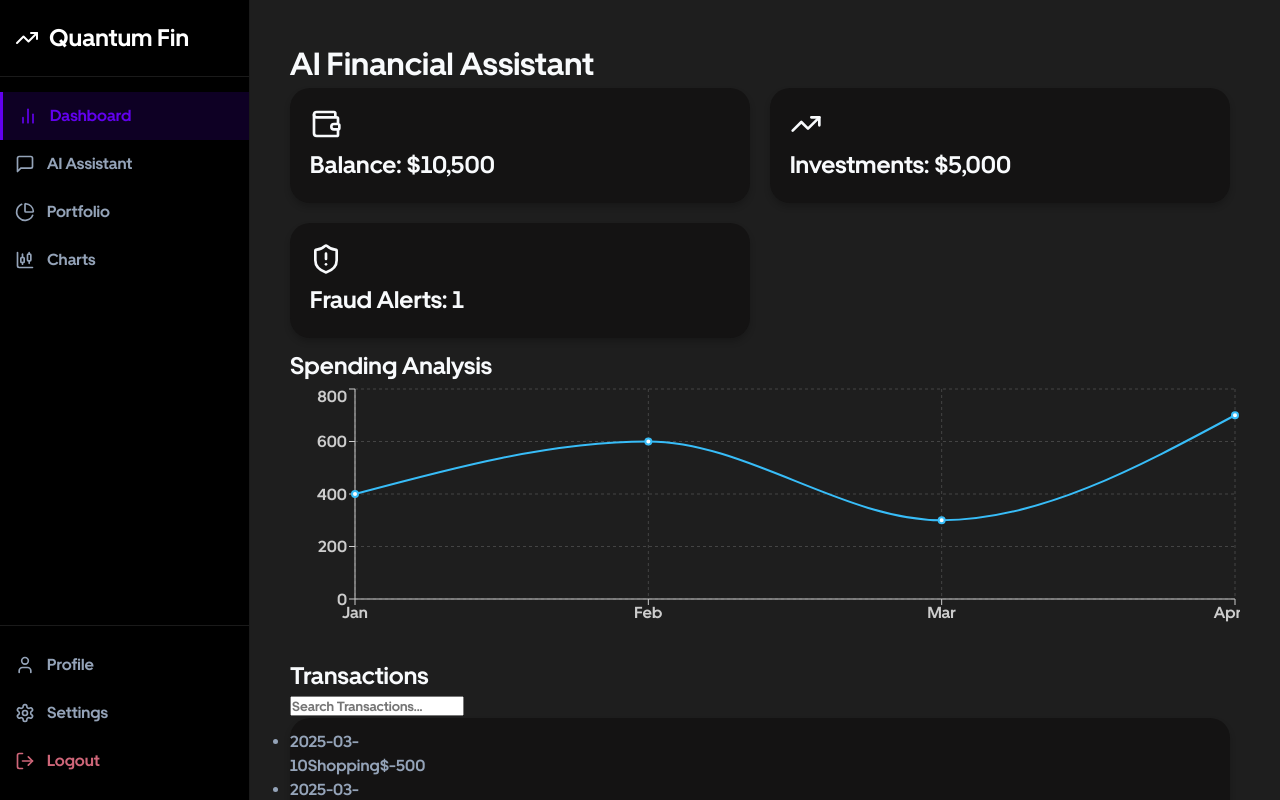
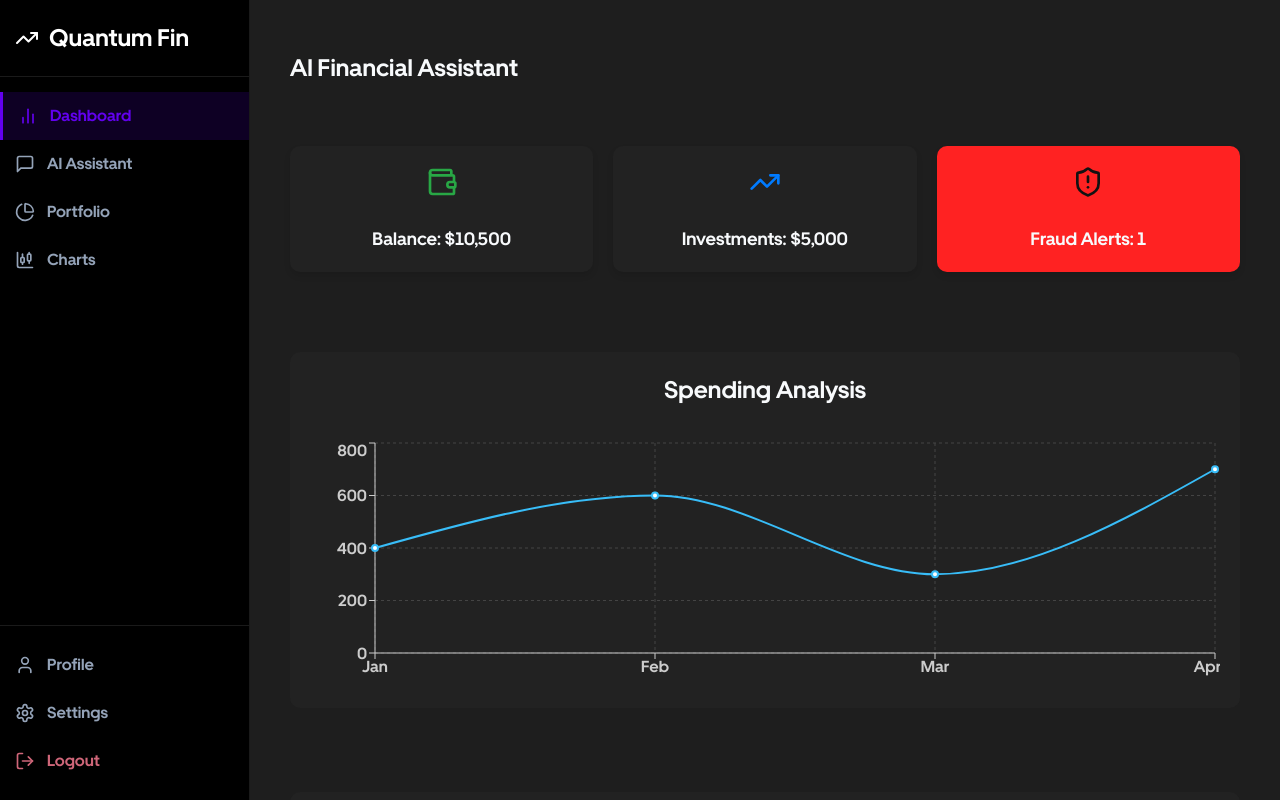
Before and after one commit to Ravitheja1289-dot/HackStack, a React (Vite) app in the folder my-app/: page /dashboard in a window 1280 px wide. Built offline with nearby package versions, Linux system fonts and the light colour scheme.

Commit message:
Minor changes

```diff
--- a/my-app/src/App.jsx
+++ b/my-app/src/App.jsx
@@ -5,7 +5,7 @@ import Dashboard from './components/Dashboard';
 import Chatbot from './components/Chatbot';
 import Portfolio from './components/Portfolio';
 import Charts from './components/Charts';
-import './App.css';
+// import './App.css';
 
 const App = () => {
   return (
--- a/my-app/src/components/Dashboard.css
+++ b/my-app/src/components/Dashboard.css
@@ -1,181 +1,161 @@
-:root {
-  --background-color: #121212;
-  --card-background: #141313;
-  --text-color: #E0E0E0;
-  --secondary-text-color: #B0B0B0;
-  --primary-accent: #BB86FC;
-  --positive-color: #03DAC5;
-  --negative-color: #CF6679;
-  --border-color: #333;
+/* Global Styles */
+@font-face {
+  font-family: Uber;
+  src: url("UberMove-Bold.ttf");
+}
+* {
+  margin: 0;
+  padding: 0;
+  box-sizing: border-box;
+  font-family: Uber;
 }
 
 body {
-  background-color: var(--background-color);
-  color: var(--text-color);
-  font-family: Arial, sans-serif;
-  margin: 0;
-  padding: 0;
+  background-color: #121212;
+  color: white;
 }
 
+/* Dashboard Layout */
 .dashboard {
   padding: 20px;
+  max-width: 1200px;
+  margin: auto;
+  display: flex;
+  justify-content: center;
+  /* align-items: center; */
+  flex-direction: column;
+  gap: 30px;
 }
 
-.dashboard-header {
+.header {
   display: flex;
   justify-content: space-between;
   align-items: center;
-  padding-bottom: 20px;
-  border-bottom: 1px solid var(--border-color);
+  padding: 10px 0;
 }
 
-.date-info {
-  display: flex;
-  align-items: center;
-  gap: 8px;
-  color: var(--secondary-text-color);
+.title {
+  font-size: 24px;
+  font-weight: bold;
 }
 
-.quick-stats {
-  display: grid;
-  grid-template-columns: repeat(auto-fit, minmax(200px, 1fr));
+/* Grid Layout for Cards */
+.grid-container {
+  display: flex;
   gap: 20px;
+  justify-content: space-between;
   margin-top: 20px;
 }
 
-.stat-card {
-  background-color: rgb(33, 31, 31);
+.card {
+  background: #222;
   padding: 20px;
   border-radius: 10px;
-  box-shadow: 0 4px 6px rgba(0, 0, 0, 0.2);
-  display: flex;
-  align-items: center;
-  gap: 15px;
+  text-align: center;
+  flex: 1;
 }
 
-.stat-icon {
+.card h2 {
+  font-size: 18px;
+  margin-top: 10px;
+}
+
+.icon {
+  margin-bottom: 10px;
+}
+
+.green { color: #28a745; }
+.blue { color: #007bff; }
+.red { color: #121212; }
+.yellow { color: #ffc107; }
+
+/* Fraud Alert Animation */
+.card.alert {
+  animation: blink 1s infinite alternate;
+}
+
+@keyframes blink {
+  from { background: #ff5555; }
+  to { background: #ff2222; }
+}
+
+/* Charts */
+.chart-container, .pie-chart-container {
+  margin-top: 30px;
+  /* margin-bottom: 30px; */
+  display: flex;
+  justify-content: center;
+  align-items: center;
+  flex-direction: column;
+  gap: 30px;
+  padding: 20px;
+  background: #222;
+  border-radius: 10px;
+}
+
+/* Transactions */
+.transactions-container {
+  margin-top: 30px;
+  padding: 20px;
+  background: #222;
+  border-radius: 10px;
+  display: flex;
+  justify-content: center;
+  /* align-items: center; */
+  gap: 30px;
+  flex-direction: column;
+}
+
+.search-box {
+  width: 100%;
   padding: 10px;
-  border-radius: 50%;
-  background-color: var(--primary-accent);
+  margin-bottom: 10px;
+  border: 1px solid #ccc;
+  border-radius: 5px;
+  background: #333;
+  color: white;
+}
+
+ul {
+  list-style: none;
+}
+
+.transaction {
+  display: flex;
+  justify-content: space-between;
+  padding: 10px;
+  border-bottom: 1px solid #444;
+}
+
+.transaction.fraud {
+  color: #dc3545;
+  font-weight: bold;
+}
+
+/* AI Chat Assistant */
+.assistant {
+  margin-top: 30px;
+  text-align: center;
+  display: flex;
+  justify-content: center;
+  align-items: center;
+}
+
+.chat-button {
   display: flex;
   align-items: center;
   justify-content: center;
+  background: #6a0dfc;
+  color: white;
+  font-size: 18px;
+  font-weight: bold;
+  padding: 15px 30px;
+  border-radius: 10px;
+  cursor: pointer;
+  transition: all 0.3s ease-in-out;
+  border: none;
 }
 
-.stat-info h3 {
-  margin: 0;
-  font-size: 14px;
-  color: var(--secondary-text-color);
+.chat-button:hover {
+  background: #590bc4;
 }
-
-.stat-info h2 {
-  margin: 5px 0;
-  font-size: 20px;
-}
-
-.trend {
-  display: flex;
-  align-items: center;
-  gap: 5px;
-  font-size: 14px;
-}
-
-.trend.positive {
-  color: var(--positive-color);
-}
-
-.trend.negative {
-  color: var(--negative-color);
-}
-
-.dashboard-row {
-  display: flex;
-  flex-wrap: wrap;
-  gap: 20px;
-  margin-top: 20px;
-}
-
-.card1 {
-  background-color: var(--card-background);
-  padding: 20px;
-  border-radius: 20px;
-  box-shadow: 0 4px 6px rgba(0, 0, 0, 0.2);
-  flex: 1;
-  margin-right: 10px;
-  margin-bottom: 10px;
-  min-width: 300px;
-}
-.grid-container
-{
-  display: grid;
-  grid-template-columns: 1fr 1fr;
-  gap: 10px;
-}
-.card-title {
-  display: flex;
-  align-items: center;
-  gap: 10px;
-  font-size: 16px;
-  margin-bottom: 15px;
-}
-
-.transactions-list {
-  max-height: 300px;
-  overflow-y: auto;
-}
-
-.transaction-item {
-  display: flex;
-  align-items: center;
-  padding: 10px;
-  border-bottom: 1px solid var(--border-color);
-}
-
-.transaction-icon {
-  padding: 8px;
-  border-radius: 50%;
-  background-color: var(--primary-accent);
-  display: flex;
-  align-items: center;
-  justify-content: center;
-}
-
-.transaction-details {
-  margin-left: 10px;
-  flex-grow: 1;
-}
-.transaction-header{
-  background-color: var(--card-background);
-  padding: 20px;
-  border-radius: 20px;
-  box-shadow: 0 4px 6px rgba(0, 0, 0, 0.2);
-  flex: 1;
-  margin-right: 10px;
-  margin-bottom: 10px;
-  min-width: 300px;
-
-}
-
-.insight-item {
-  padding: 10px;
-  border-radius: 5px;
-  background-color: rgba(255, 255, 255, 0.1);
-  margin-bottom: 10px;
-}
-
-.button {
-  background-color: var(--primary-accent);
-  color: #fff;
-  padding: 10px 15px;
-  border: none;
-  border-radius: 5px;
-  cursor: pointer;
-  margin-top: 10px;
-}
-
-.button:hover {
-  background-color: #9a67ea;
-}
-.portfolio-chart{
-  background-color: black;
-}
--- a/my-app/src/components/Dashboard.jsx
+++ b/my-app/src/components/Dashboard.jsx
@@ -1,6 +1,6 @@
-import { useState } from "react";
-import { LineChart, Line, XAxis, YAxis, CartesianGrid, Tooltip, ResponsiveContainer } from "recharts";
-import { ShieldAlert, TrendingUp, Wallet, MessageCircle } from "lucide-react";
+import { useState, useEffect } from "react";
+import { LineChart, Line, XAxis, YAxis, CartesianGrid, Tooltip, ResponsiveContainer, PieChart, Pie, Cell, Legend } from "recharts";
+import { ShieldAlert, TrendingUp, Wallet, MessageCircle, Sun, Moon } from "lucide-react";
 import "./Dashboard.css";
 
 const transactions = [
@@ -16,26 +16,53 @@ const spendingData = [
   { month: "Apr", amount: 700 },
 ];
 
+const pieData = [
+  { name: "Shopping", value: 500 },
+  { name: "Groceries", value: 100 },
+  { name: "Electronics", value: 2000 },
+];
+
+const COLORS = ["#0088FE", "#00C49F", "#FFBB28"];
+
 export default function Dashboard() {
   const [search, setSearch] = useState("");
+  const [darkMode, setDarkMode] = useState(false);
+  const [balance, setBalance] = useState(0);
+  const [investments, setInvestments] = useState(0);
+  const [fraudAlerts, setFraudAlerts] = useState(0);
+
+  useEffect(() => {
+    setTimeout(() => {
+      setBalance(10500);
+      setInvestments(5000);
+      setFraudAlerts(transactions.filter((t) => t.fraud).length);
+    }, 500);
+  }, []);
 
   return (
-    <div className="dashboard">
-      <h1 className="title">AI Financial Assistant</h1>
+    <div className={`dashboard ${darkMode ? "dark-mode" : ""}`}>
+      <div className="header">
+        <h1 className="title">AI Financial Assistant</h1>
+        {/* <button className="theme-toggle" onClick={() => setDarkMode(!darkMode)}>
+          {darkMode ? <Sun size={24} /> : <Moon size={24} />}
+        </button> */}
+      </div>
+
       <div className="grid-container">
-        <div className="card1">
+        <div className="card">
           <Wallet size={32} className="icon green" />
-          <h2>Balance: $10,500</h2>
+          <h2>Balance: ${balance.toLocaleString()}</h2>
         </div>
-        <div className="card1">
+        <div className="card">
           <TrendingUp size={32} className="icon blue" />
-          <h2>Investments: $5,000</h2>
+          <h2>Investments: ${investments.toLocaleString()}</h2>
         </div>
-        <div className="card1">
+        <div className={`card ${fraudAlerts > 0 ? "alert" : ""}`}>
           <ShieldAlert size={32} className="icon red" />
-          <h2>Fraud Alerts: 1</h2>
+          <h2>Fraud Alerts: {fraudAlerts}</h2>
         </div>
       </div>
+
       <div className="chart-container">
         <h2>Spending Analysis</h2>
         <ResponsiveContainer width="100%" height={250}>
@@ -48,6 +75,21 @@ export default function Dashboard() {
           </LineChart>
         </ResponsiveContainer>
       </div>
+
+      <div className="pie-chart-container">
+        <h2>Expense Distribution</h2>
+        <ResponsiveContainer width="100%" height={250}>
+          <PieChart>
+            <Pie data={pieData} cx="50%" cy="50%" outerRadius={80} fill="#8884d8" dataKey="value" label>
+              {pieData.map((_, index) => (
+                <Cell key={`cell-${index}`} fill={COLORS[index]} />
+              ))}
+            </Pie>
+            <Legend />
+          </PieChart>
+        </ResponsiveContainer>
+      </div>
+
       <div className="transactions-container">
         <h2>Transactions</h2>
         <input
@@ -57,7 +99,6 @@ export default function Dashboard() {
           onChange={(e) => setSearch(e.target.value)}
           className="search-box"
         />
-        <div className="transaction-header">
         <ul>
           {transactions
             .filter((t) => t.category.toLowerCase().includes(search.toLowerCase()))
@@ -69,14 +110,13 @@ export default function Dashboard() {
               </li>
             ))}
         </ul>
-        </div>
       </div>
+
       <div className="assistant">
-        <div className="assistant-info">
-          <MessageCircle size={32} className="icon yellow" />
-          <h2>AI Financial Assistant</h2>
-        </div>
-        <button className="chat-button">Chat Now</button>
+        <button className="chat-button">
+          <MessageCircle size={24} className="icon yellow" />
+          Talk to Your AI Financial Assistant
+        </button>
       </div>
     </div>
   );
--- a/my-app/src/components/Sidebar.css
+++ b/my-app/src/components/Sidebar.css
@@ -1,6 +1,12 @@
-*{
-  margin: 0px;
-  padding: 0px;
+@font-face {
+  font-family: Uber;
+  src: url('UberMove-Bold.ttf');
+}
+* {
+  margin: 0;
+  padding: 0;
+  box-sizing: border-box;
+  font-family: Uber;
 }
 .sidebar {
     width: 250px;
--- a/my-app/src/components/Sidebar.jsx
+++ b/my-app/src/components/Sidebar.jsx
@@ -28,9 +28,9 @@ const Sidebar = () => {
       <div className="sidebar-header">
         <div className="logo">
           <TrendingUp size={24} />
-          <a className="head-link" href="http://localhost:5174/dashboard">
+          {/* <a className="head-link" href="http://localhost:5174/dashboard"> */}
           <h1>Quantum Fin</h1>
-          </a>
+          {/* </a> */}
         </div>
       </div>
 
```
